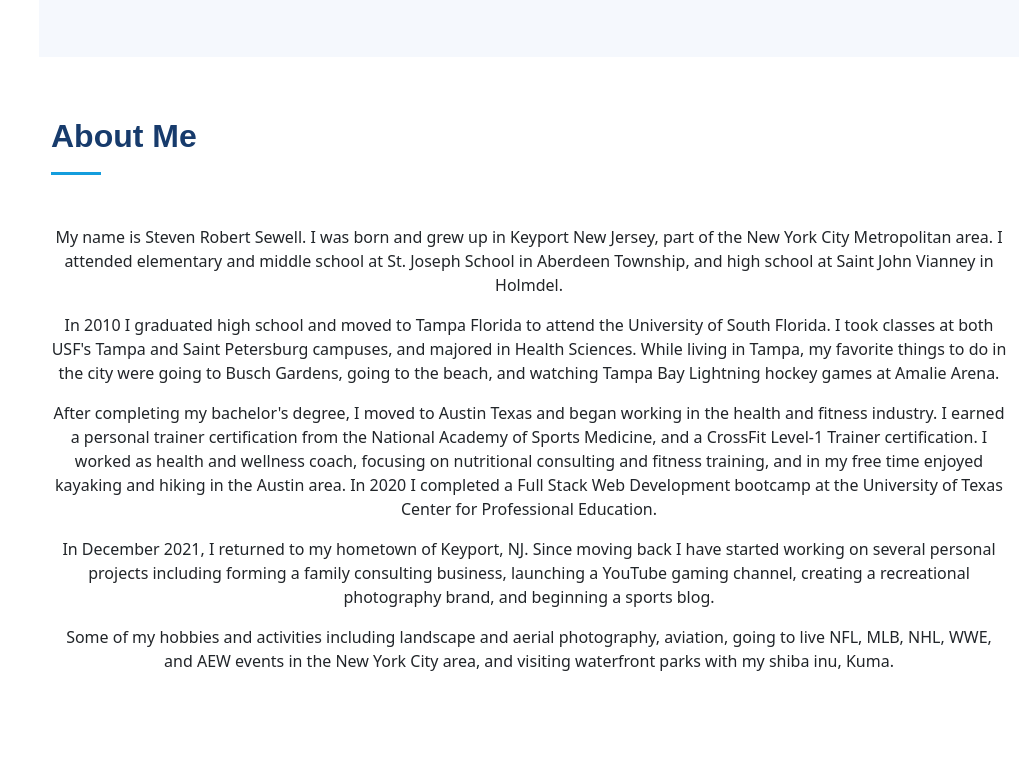
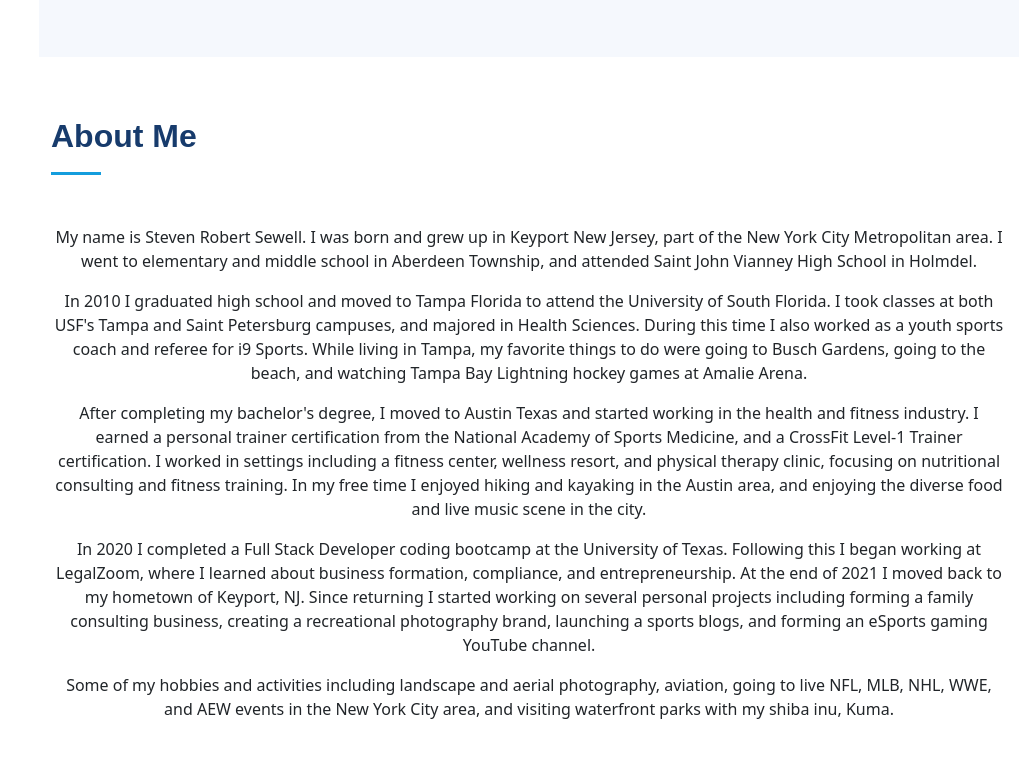
Before and after one commit to stevenrsewell/DeveloperPortfolio, a plain HTML site: page index.html in a window 1280 px wide. Shown: the part 3069-3826 px from the top of the page, without its empty margins (261-1280 px from the left). Drawn offline with nearby package versions, Linux system fonts and the light colour scheme.

Commit message:
Updated index.html

```diff
--- a/index.html
+++ b/index.html
@@ -148,7 +148,7 @@
               <h5>2020</h5>
               <p><em>University of Texas Center for Professional Education, Austin TX</em></p>
               <ul>
-                <li>Gained proficiency in HTML, CSS, JavaScript, React, and other technologies</li>
+                <li>Coding bootcamp focused on end-to-end web and application development</li>
               </ul>
             </div>
             <div class="resume-item">
@@ -246,30 +246,28 @@
         </div>
         <div class="about-content" data-aos="flip-left">
           <p style="text-align: center;">My name is Steven Robert Sewell. I was born and grew up in Keyport New Jersey,
-            part of the New York City Metropolitan area. I attended elementary and middle school at St. Joseph School in
-            Aberdeen Township, and high school at Saint John Vianney in Holmdel.</p>
+            part of the New York City Metropolitan area. I went to elementary and middle school in Aberdeen Township,
+            and attended Saint John Vianney High School in Holmdel.</p>
           <p style="text-align: center;">In 2010 I graduated high school and moved to Tampa Florida to attend the
             University of South Florida. I took classes at both USF's Tampa and Saint Petersburg campuses, and majored
-            in
-            Health Sciences. While living in Tampa, my favorite things to do in the city were going to Busch Gardens,
-            going to the beach, and watching Tampa Bay Lightning hockey games at Amalie Arena.</p>
-          <p style="text-align: center;">After completing my bachelor's degree, I moved to Austin Texas and began
-            working
-            in the health and fitness industry. I earned a personal trainer certification from the National Academy of
-            Sports Medicine, and a CrossFit Level-1 Trainer certification. I worked as health and wellness coach,
-            focusing
-            on nutritional consulting and fitness training, and in my free time enjoyed kayaking and hiking in the
-            Austin
-            area. In 2020 I completed a Full Stack Web Development bootcamp at the University of Texas Center for
-            Professional Education.</p>
-          <p style="text-align: center;">In December 2021, I returned to my hometown of Keyport, NJ. Since moving back I
-            have started working on several personal projects including forming a family consulting business, launching
-            a
-            YouTube gaming channel, creating a recreational photography brand, and beginning a sports blog.</p>
+            in Health Sciences. During this time I also worked as a youth sports coach and referee for i9 Sports. While
+            living in Tampa, my favorite things to do were going to Busch Gardens, going to the beach, and watching
+            Tampa Bay Lightning hockey games at Amalie Arena.</p>
+          <p style="text-align: center;">After completing my bachelor's degree, I moved to Austin Texas and started
+            working in the health and fitness industry. I earned a personal trainer certification from the National
+            Academy of Sports Medicine, and a CrossFit Level-1 Trainer certification. I worked in settings
+            including a fitness center, wellness resort, and physical therapy clinic, focusing on nutritional consulting
+            and fitness training. In my free time I enjoyed hiking and kayaking in the Austin area, and enjoying the
+            diverse food and live music scene in the city. </p>
+          <p style="text-align: center;">In 2020 I completed a Full Stack Developer coding bootcamp at the University of
+            Texas. Following this I began working at LegalZoom, where I learned about
+            business formation, compliance, and entrepreneurship. At the end of 2021 I moved back to my hometown of
+            Keyport, NJ. Since returning I started working on several personal projects including forming a family
+            consulting business, creating a
+            recreational photography brand, launching a sports blogs, and forming an eSports gaming YouTube channel.</p>
           <p style="text-align: center;">Some of my hobbies and activities including landscape and aerial photography,
             aviation, going to live NFL, MLB, NHL, WWE, and AEW events in the New York City area, and visiting
-            waterfront
-            parks with my shiba inu, Kuma. </p>
+            waterfront parks with my shiba inu, Kuma.</p>
         </div>
       </div>
     </section>
@@ -286,4 +284,5 @@
   </script>
 
 </body>
+
 </html>
```
